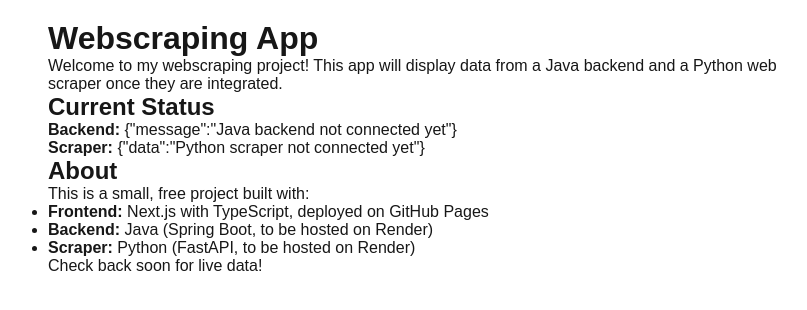
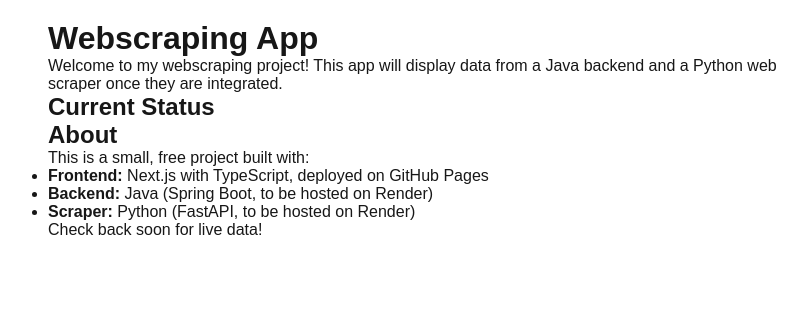
Before and after one commit to Stephan-Oberholzer/webscraping, a Next.js app: page / in a window 1280 px wide. Shown: the top 310 px of the page, without its empty margins (212-1019 px from the left). Built offline with nearby package versions, Linux system fonts and the light colour scheme.

Commit message:
fixed localhost showing 404

```diff
--- a/next.config.ts
+++ b/next.config.ts
@@ -1,10 +1,13 @@
 import type { NextConfig } from "next";
 
+const isProd = process.env.NODE_ENV === "production";
+
 const nextConfig: NextConfig = {
-  /* config options here */
-  output: "export",
-  basePath: "/webscraping",
   trailingSlash: true,
+  ...(isProd && {
+    output: "export",
+    basePath: "/webscraping",
+  }),
 };
 
 export default nextConfig;
--- a/src/app/page.tsx
+++ b/src/app/page.tsx
@@ -15,8 +15,10 @@
 }
 
 export default function Home() {
-  const [backendData] = useState<BackendData | ErrorResponse | null>({ message: 'Java backend not connected yet' });
-  const [scraperData] = useState<ScraperData | ErrorResponse | null>({ data: 'Python scraper not connected yet' });
+  // const [backendData] = useState<BackendData | ErrorResponse | null>({ message: 'Java backend not connected yet' });
+  // const [scraperData] = useState<ScraperData | ErrorResponse | null>({ data: 'Python scraper not connected yet' });
+
+  console.log('Rendering Home component');
 
   // useEffect(() => {
   //   const fetchData = async () => {
@@ -56,8 +58,8 @@
       <h1>Webscraping App</h1>
       <p>Welcome to my webscraping project! This app will display data from a Java backend and a Python web scraper once they are integrated.</p>
       <h2>Current Status</h2>
-      <p><strong>Backend:</strong> {backendData ? JSON.stringify(backendData) : 'Not available'}</p>
-      <p><strong>Scraper:</strong> {scraperData ? JSON.stringify(scraperData) : 'Not available'}</p>
+      {/* <p><strong>Backend:</strong> {backendData ? JSON.stringify(backendData) : 'Not available'}</p>
+      <p><strong>Scraper:</strong> {scraperData ? JSON.stringify(scraperData) : 'Not available'}</p> */}
       <h2>About</h2>
       <p>This is a small, free project built with:</p>
       <ul>
```
